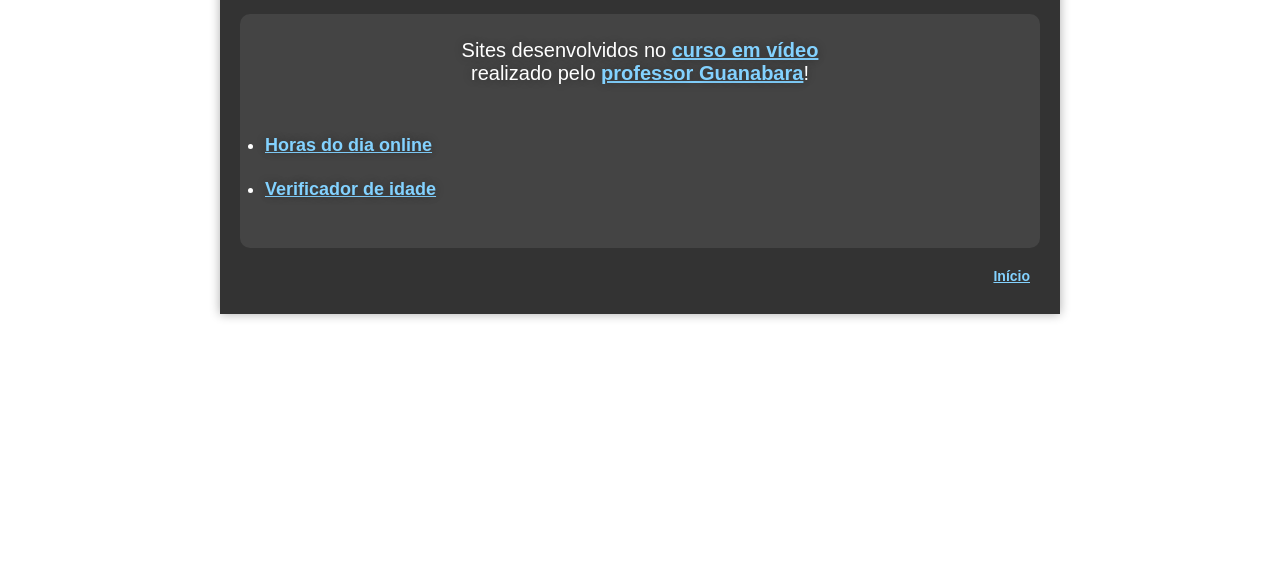
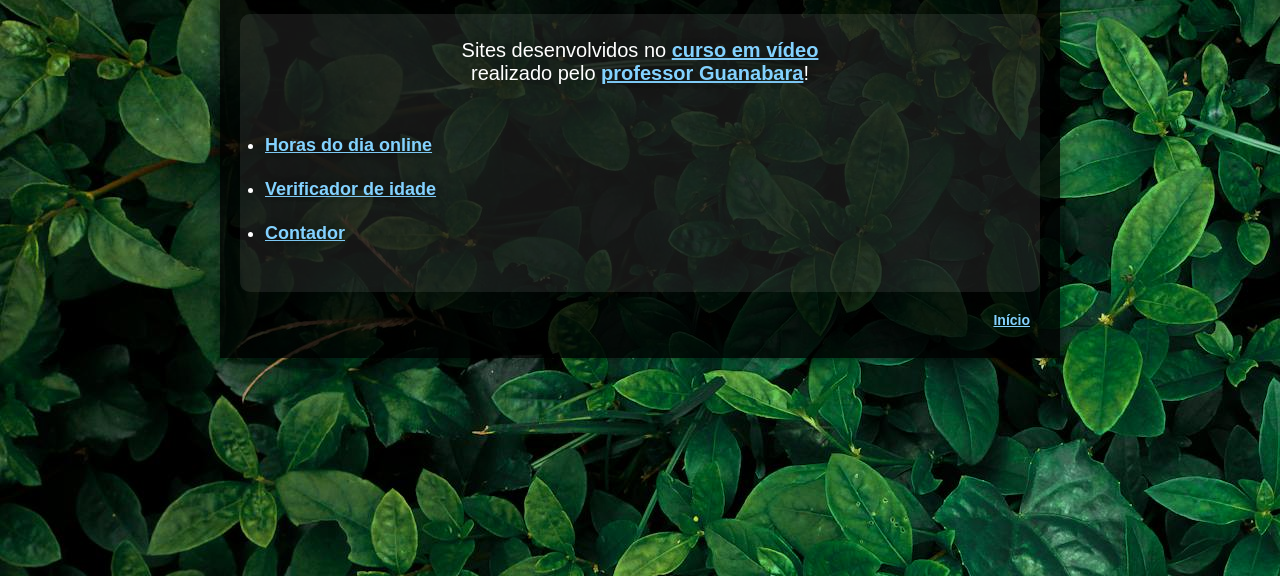
Before and after one commit to gg-br/portfolio, a plain HTML site: page pag02/index2.html in a window 1280 px wide. Shown: the part 224-800 px from the top of the page. Drawn offline with Linux system fonts and the light colour scheme.

Commit message:
27/04/24

```diff
--- a/pag02/index2.html
+++ b/pag02/index2.html
@@ -32,6 +32,10 @@
                     <li><a href="https://gg-br.github.io/site-cursoemvideo-js-02/" target="_blank">Verificador de idade</a>
                     </li>
                     <br>
+
+                    <li><a href="https://gg-br.github.io/site-cursoemvideo-js-03/" target="_blank">Contador</a></li>
+
+                    <br>
             </ul>
 
             <footer>
```
Also changed, not shown: imagens/fundo.jpg (added).
